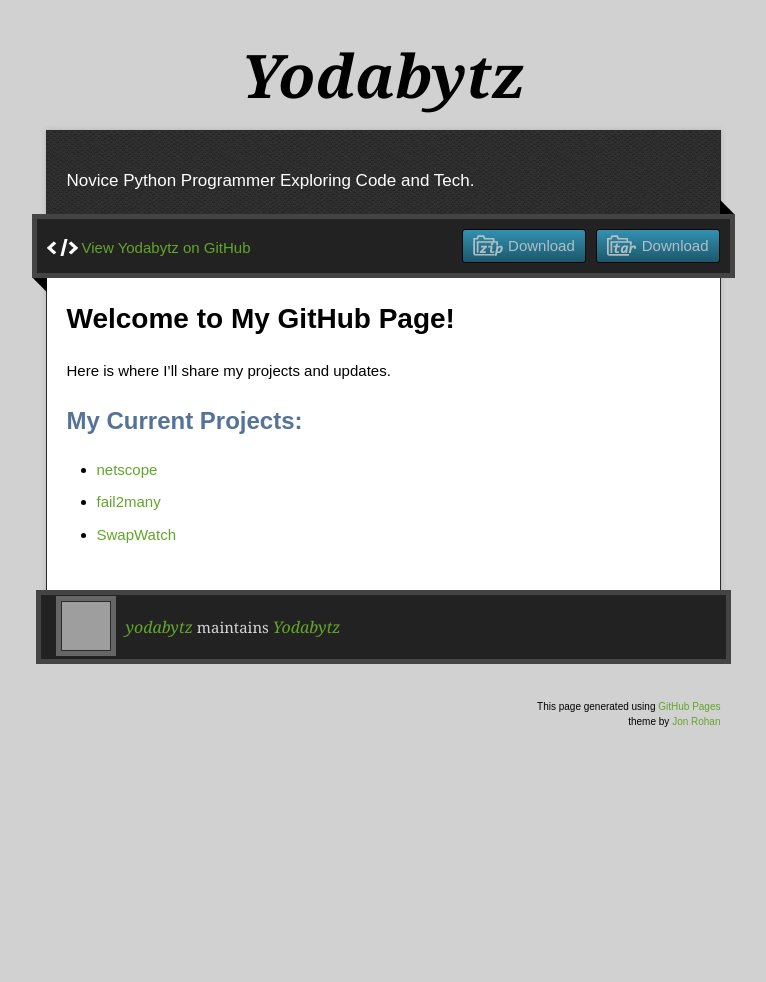
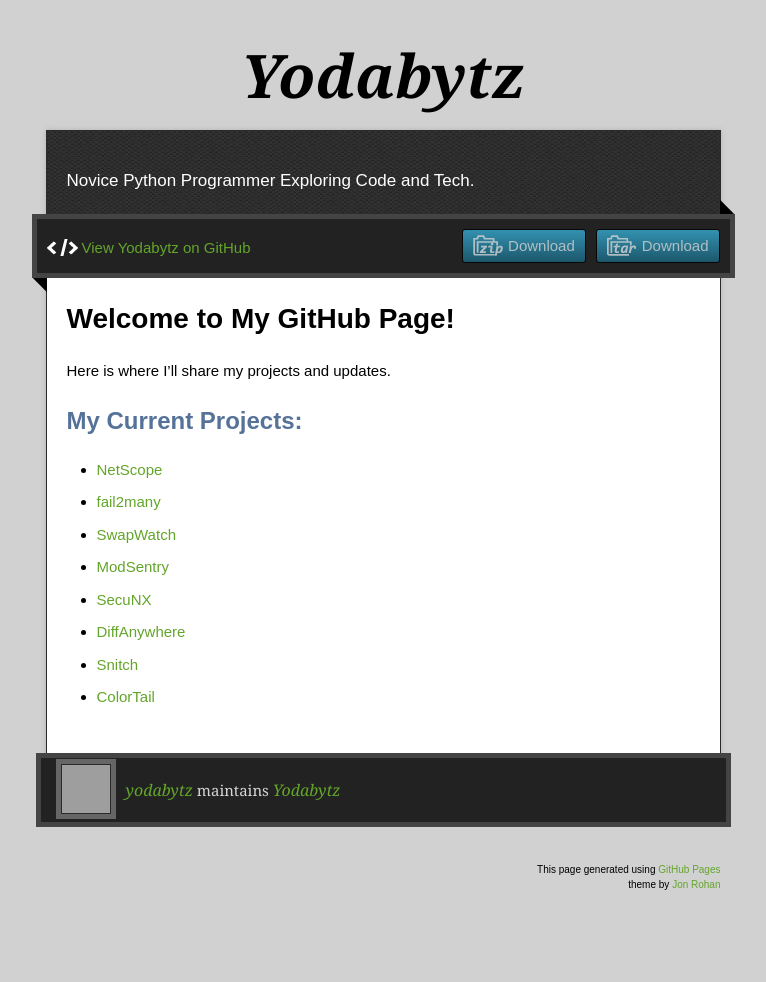
Before and after one commit to yodabytz/yodabytz.github-.io, a Jekyll site: the page built from index.md, in a window 1280 px wide. Shown: the whole page, without its empty margins (257-1023 px from the left). Built offline with Jekyll 4.4.1, drawn with Linux system fonts in a browser that asks for light colours; before the commit the page ends 900 px from its top, so only the background shows below that; grey boxes are pictures that could not be loaded.

Commit message:
Update index.md
added more apps

```diff
--- a/index.md
+++ b/index.md
@@ -7,6 +7,11 @@ title: "Welcome to My Site"
 Here is where I'll share my projects and updates.
 
 ## My Current Projects:
-- [netscope](https://github.com/yodabytz/netscope)
+- [NetScope](https://github.com/yodabytz/netscope)
 - [fail2many](https://github.com/yodabytz/fail2many)
 - [SwapWatch](https://github.com/yodabytz/swapwatch)
+- [ModSentry](https://github.com/yodabytz/modsentry)
+- [SecuNX](https://github.com/yodabytz/secunx)
+- [DiffAnywhere](https://github.com/yodabytz/diffanywhere)
+- [Snitch](https://github.com/yodabytz/snitch)
+- [ColorTail](https://github.com/yodabytz/colortail)
```
